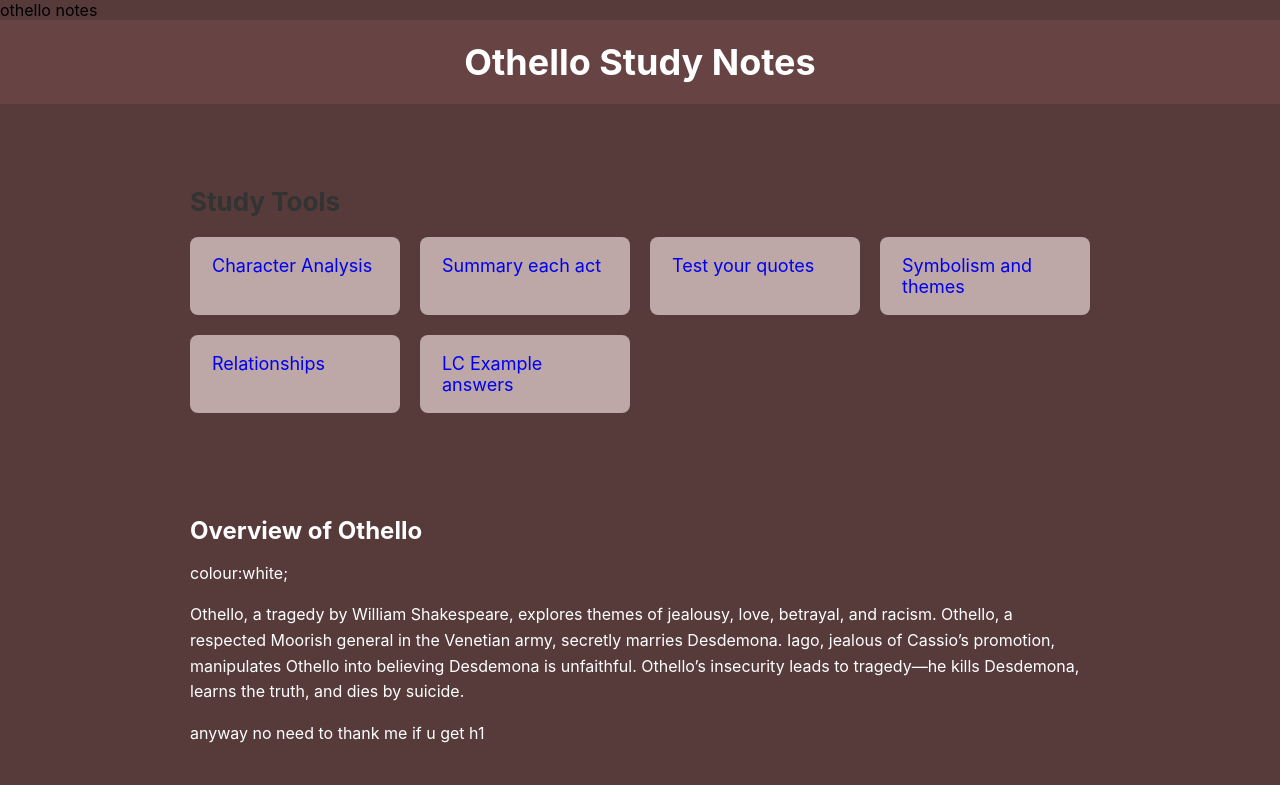
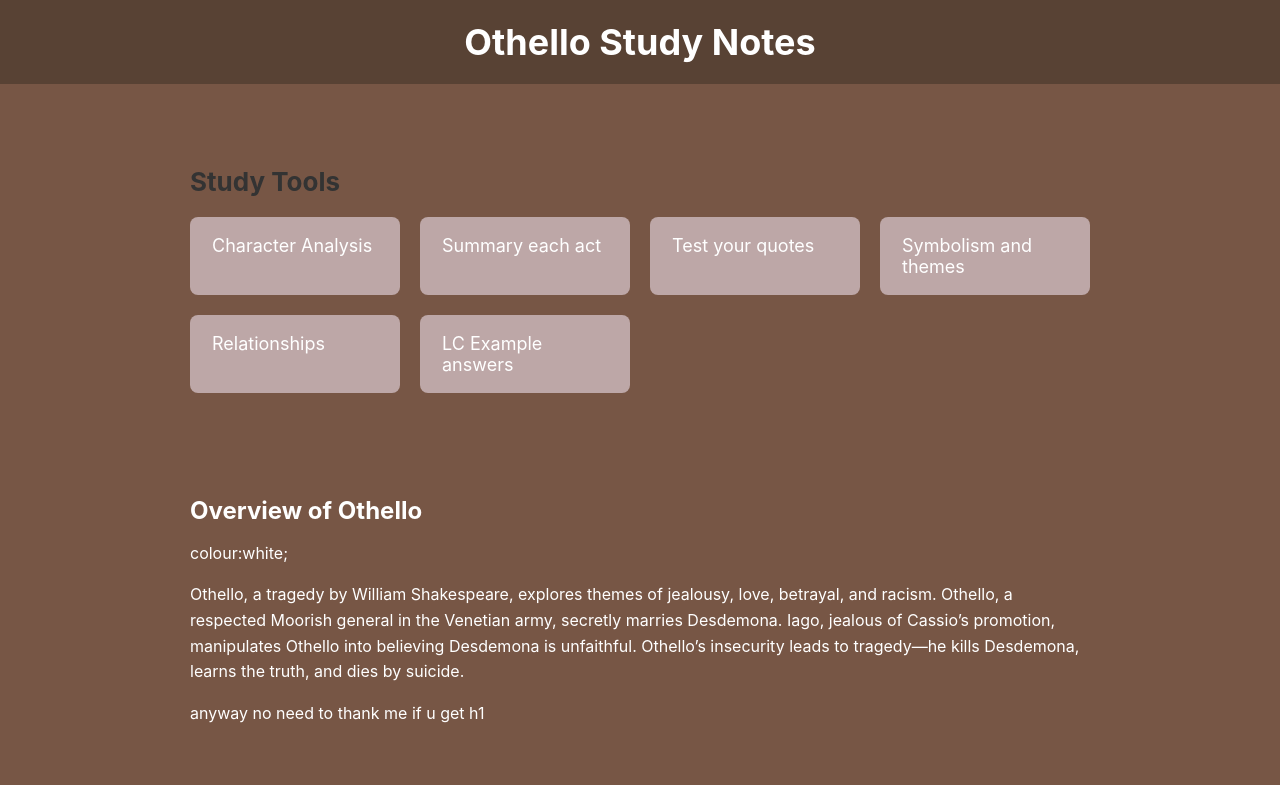
Before and after one commit to jambrike/shakeshocker, a plain HTML site: page othello.html in a window 1280 px wide. Drawn offline with Linux system fonts and the light colour scheme.

Commit message:
Update othello.html

```diff
--- a/othello.html
+++ b/othello.html
@@ -2,22 +2,23 @@
 <html>
     <head>
         <meta charset="UTF-8"
-        <title>othello notes</title>
+        <title></title>
         <style>
             body{
                 margin: 0;
                 font-family: "Inter", sans-serif;
-                background-color: #573b3b;
+                background-color: #775645;
             }
             .header{
                 text-align: center;
                 padding: 20px;
                 color: white;
-                background: #684343;
+                background: #584234;
             }
             .header h1{
                 margin: 0;
                 font-size: 36px;
+                color: white;
             }
             .tools{
                 max-width:900px;
@@ -42,6 +43,7 @@
                 text-decoration: none;
                 border-radius: 8px;border-color: #573b3b;
                 font-size: 18px;
+                color: #ffffff;
                 transition: .2s;
             }
             .tool:hover{
```
